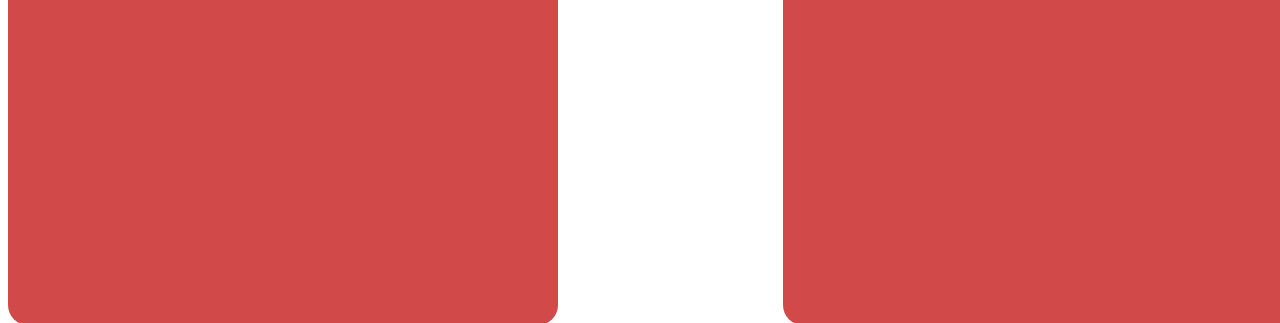
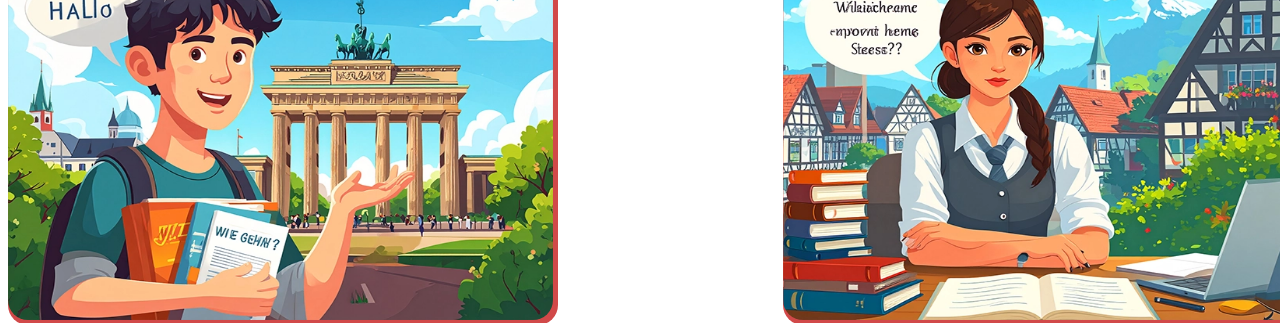
Before and after one commit to guramijajanidze/maiko_german2, a plain HTML site: page index.html in a window 1280 px wide. Shown: the part 282-605 px from the top of the page. Drawn offline with Linux system fonts and the light colour scheme; the site is published under a folder, as on GitHub Pages, so addresses that start at the root find nothing.

Commit message:
Fixed image paths so they display on GitHub Pages

```diff
--- a/index.html
+++ b/index.html
@@ -4,7 +4,7 @@
     <meta charset="UTF-8">
     <meta name="viewport" content="width=device-width, initial-scale=1.0">
     <link rel="stylesheet" href="style.css">
-    <title>Document</title>
+    <title>გერმანული ენა</title>
 </head>
 <body>
     <nav class="navbar">
@@ -24,8 +24,8 @@
                 <h2>What is your level of German?</h2>
             </div>
             <div div class="subcontainer2_content">
-                <div class="subcontainer3_img" id="level1"><img src="/german_level1.webp" alt="Describe the image" width="545px" height="395px"><h1 class="leveltitle">Absolute Beginner</h1></div>
-                <div class="subcontainer3_img" id="level2"><img src="/german_level2.webp" alt="Describe the image" width="545px" height="395px"><h1 class="leveltitle">Intermediate</h1></div>
+                <div class="subcontainer3_img" id="level1"><img src="german_level1.webp" alt="Describe the image" width="545px" height="395px"><h1 class="leveltitle">Absolute Beginner</h1></div>
+                <div class="subcontainer3_img" id="level2"><img src="german_level2.webp" alt="Describe the image" width="545px" height="395px"><h1 class="leveltitle">Intermediate</h1></div>
             </div>
         </div>
         <div class="container" id="container2">
@@ -33,44 +33,44 @@
             <div id="grid">
                 <a href="unit1.1.html" class="item_link">
                 <div class="item1">
-                    <img src="/unit1.webp" alt="Describe the image">
+                    <img src="unit1.webp" alt="Describe the image">
                     <p class="item_text">Ich heiße...</p>
                 </div>
                 </a>
                 <div class="item">
-                    <img src="/unit2.webp" alt="Describe the image">
+                    <img src="unit2.webp" alt="Describe the image">
                     <p class="item_text">Wie spät ist es?</p>
                 </div>
                 <div class="item">
-                    <img src="/unit3.webp" alt="Describe the image">
+                    <img src="unit3.webp" alt="Describe the image">
                     <p class="item_text">Das ist meine Familie!</p>
                 </div>
                 <div class="item">
-                    <img src="/unit4.webp" alt="Describe the image">
+                    <img src="unit4.webp" alt="Describe the image">
                     <p class="item_text">Mein Raum</p>
                 </div>
                 <div class="item">
-                    <img src="/unit5.png" alt="Describe the image">
+                    <img src="unit5.png" alt="Describe the image">
                     <p class="item_text">Essen</p>
                 </div>
                 <div class="item">
-                    <img src="/unit6.webp" alt="Describe the image">
+                    <img src="unit6.webp" alt="Describe the image">
                     <p class="item_text">Auf zum Einkaufen!</p>
                 </div>
                 <div class="item">
-                    <img src="/unit7.webp" alt="Describe the image">
+                    <img src="unit7.webp" alt="Describe the image">
                     <p class="item_text">Ich liebe reisen!</p>
                 </div>
                 <div class="item">
-                    <img src="/unit8.webp" alt="Describe the image">
+                    <img src="unit8.webp" alt="Describe the image">
                     <p class="item_text">Das Wetter</p>
                 </div>
                 <div class="item">
-                    <img src="/unit9.webp" alt="Describe the image">
+                    <img src="unit9.webp" alt="Describe the image">
                     <p class="item_text">Der Körper</p>
                 </div>
                 <div class="item">
-                    <img src="/unit10.webp" alt="Describe the image">
+                    <img src="unit10.webp" alt="Describe the image">
                     <p class="item_text">Hobbys</p>
                 </div>
             </div>
```
Also changed, not shown: unit1.1.html (+1 -1 lines).
